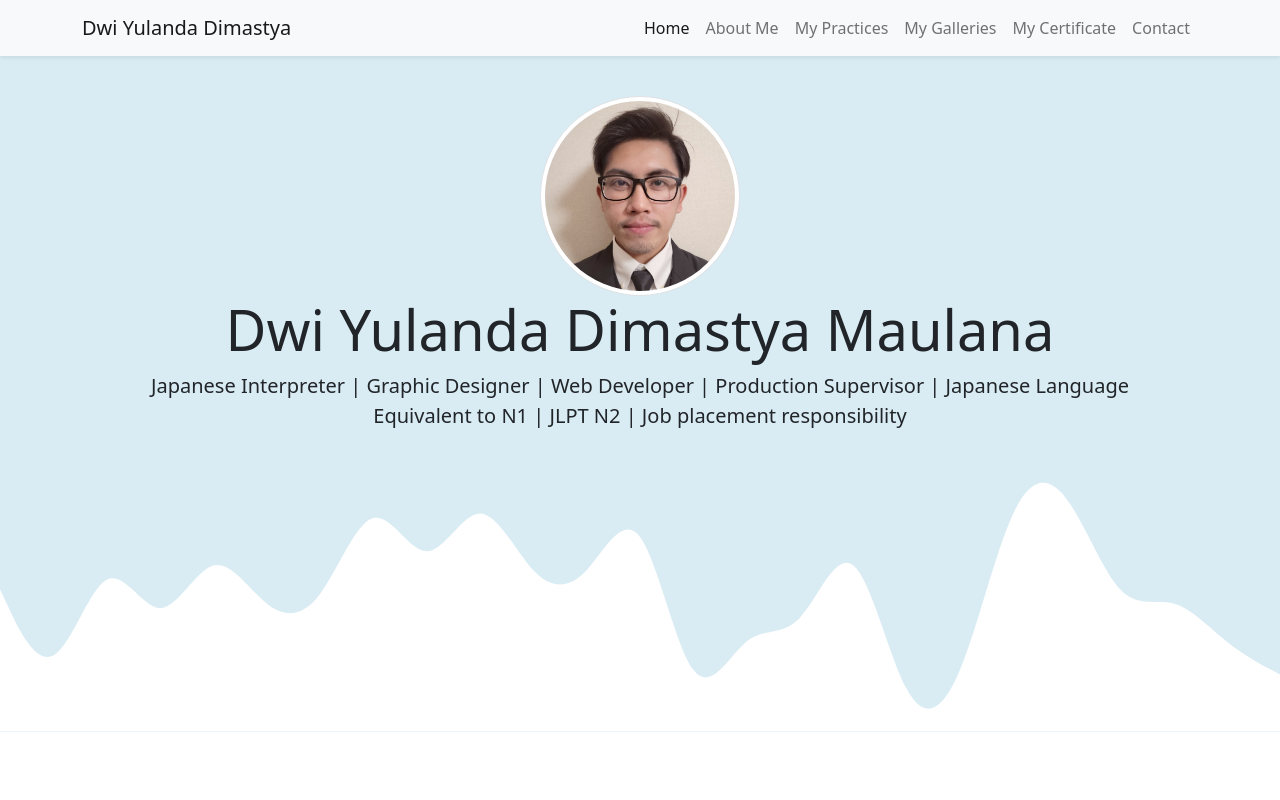
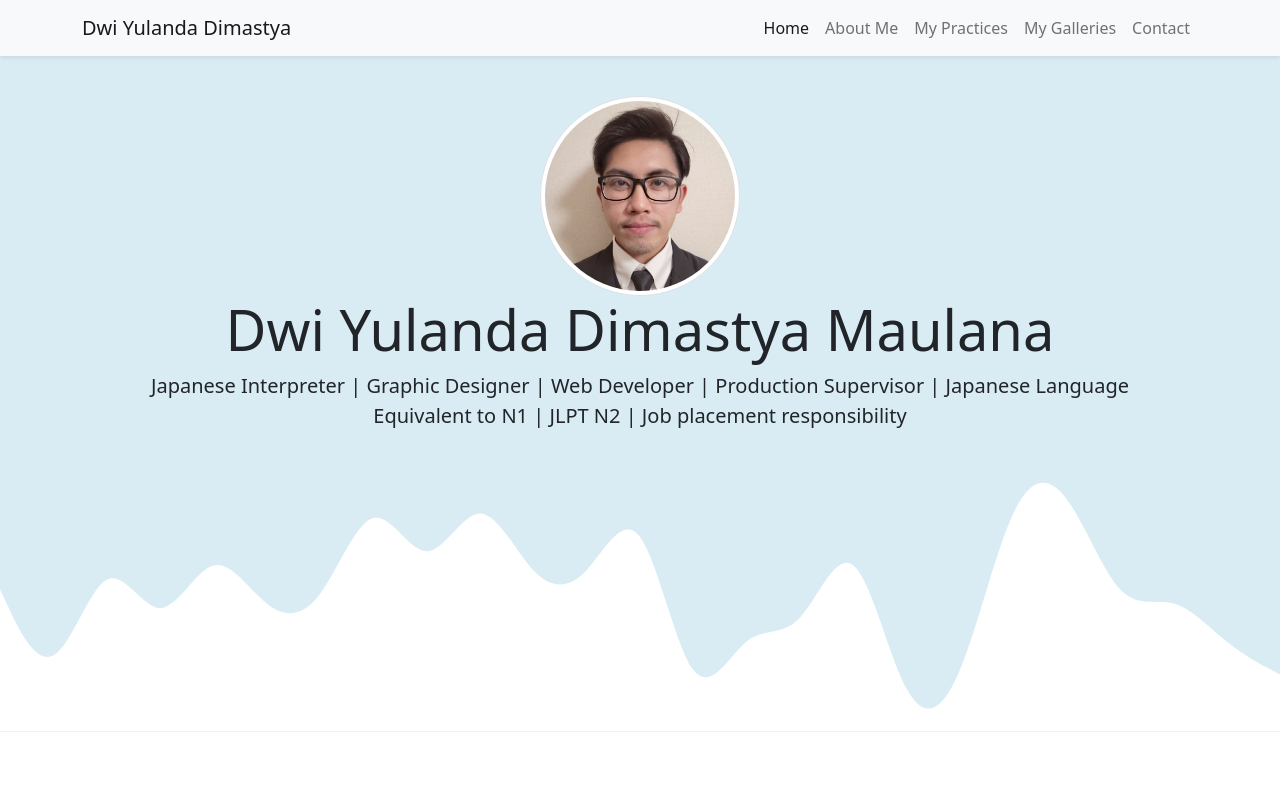
Before and after one commit to dimastya13/dwiyulandadimas.github.io, a plain HTML site: page index.html in a window 1280 px wide. Shown: the top 800 px of the page. Drawn offline with nearby package versions, Linux system fonts and the light colour scheme; files whose address does not match are found by name.

Commit message:
Update index.html
navbar my certificate

```diff
--- a/index.html
+++ b/index.html
@@ -50,9 +50,6 @@
           </li>
           <li class="nav-item">
             <a href="#gallery" class="nav-link">My Galleries</a>
-          </li>
-          <li class="nav-item">
-            <a href="#my-certificate" class="nav-link">My Certificate</a>
           </li>
           <li class="nav-item">
             <a class="nav-link" href="#contact">Contact</a>
```
